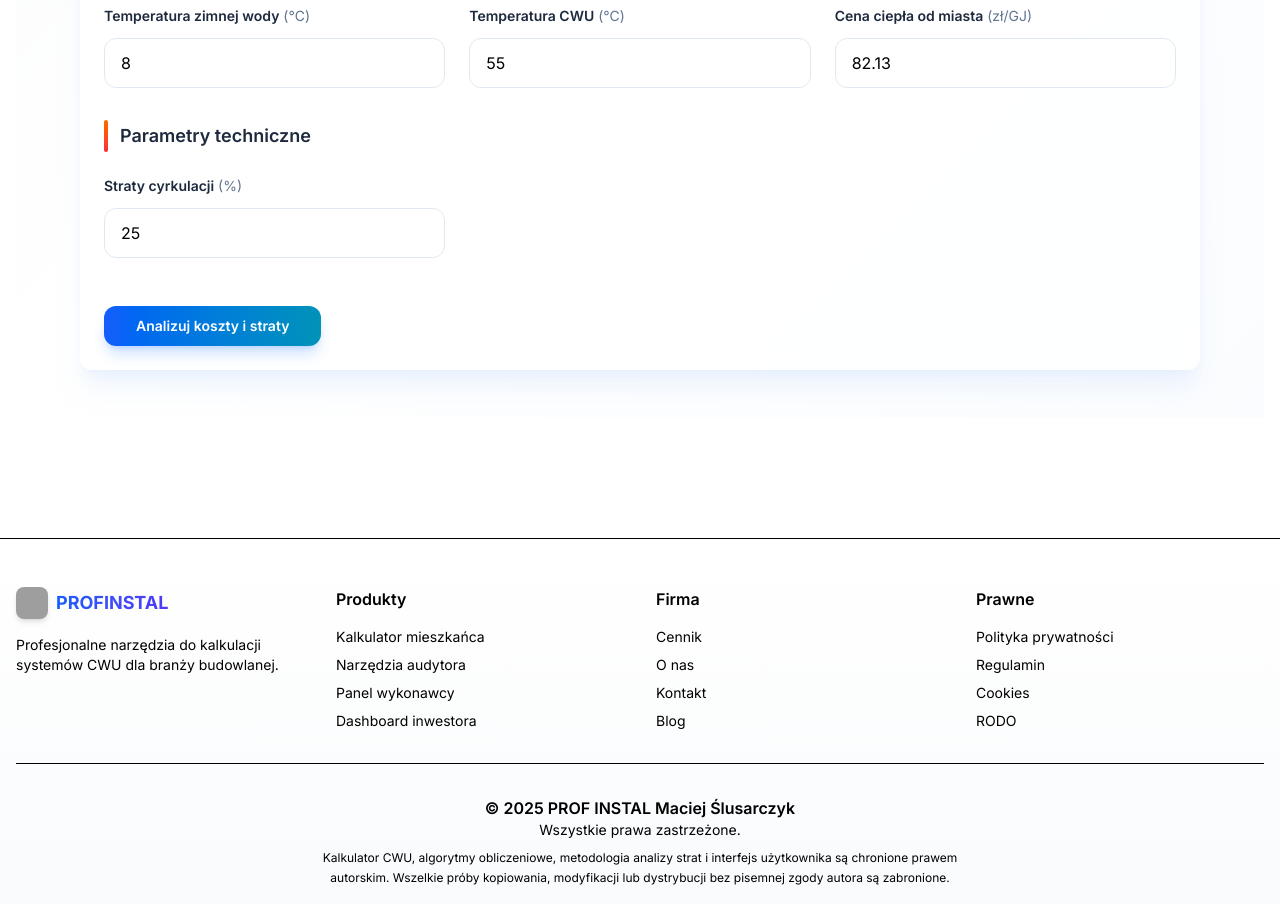
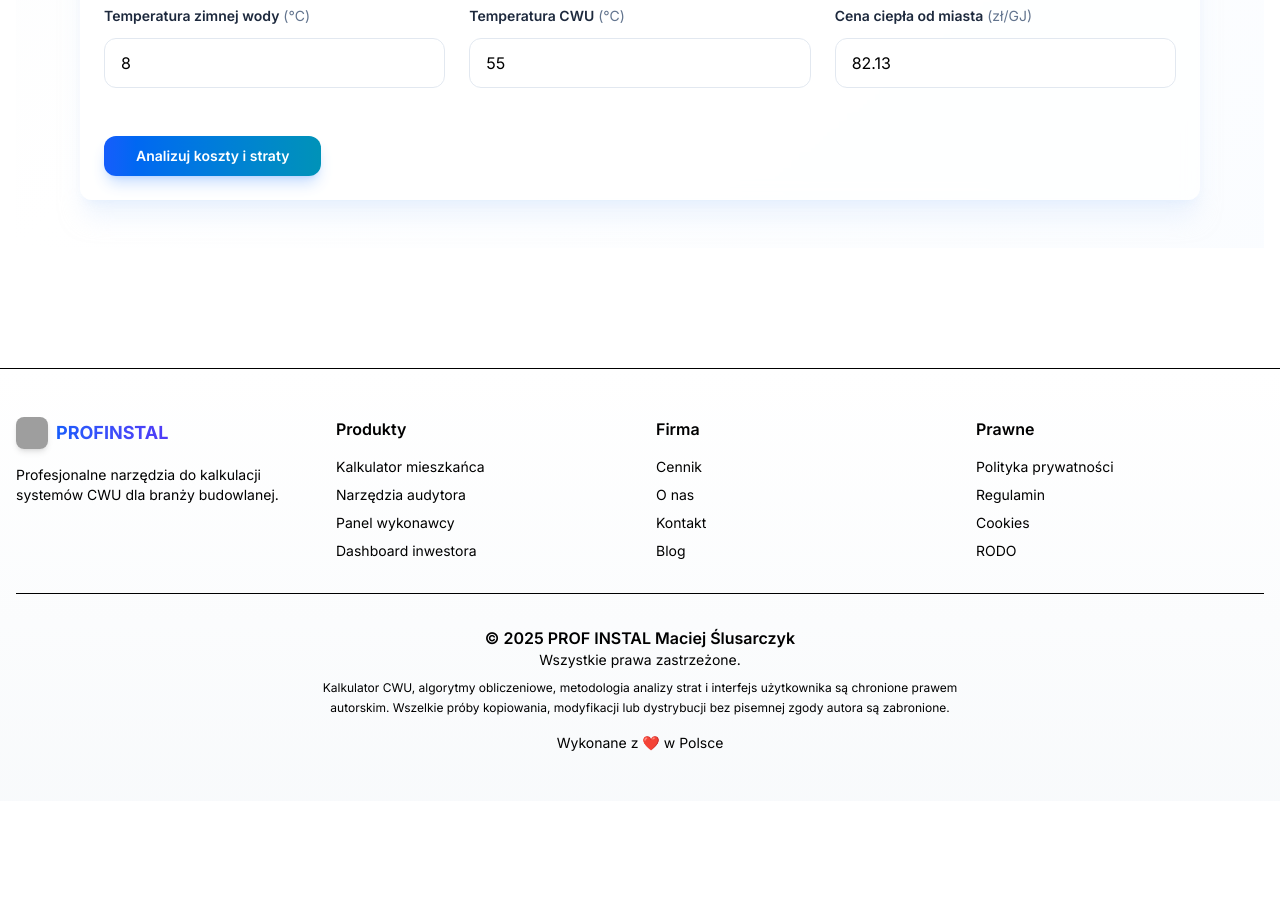
Before and after one commit to maciejslusarczykprofinstal/CWUv6, a Next.js app: page /mieszkancy in a window 1280 px wide. Shown: the part 900-1804 px from the top of the page. After the commit the page ends 1701 px from the top, so only its background shows below. Built offline with nearby package versions, Linux system fonts and the light colour scheme; grey boxes are pictures that could not be loaded.

Commit message:
UI: usuń nieużywane pole 'Straty cyrkulacji' z panelu mieszkańca

```diff
--- a/src/app/mieszkancy/page.tsx
+++ b/src/app/mieszkancy/page.tsx
@@ -216,27 +216,6 @@ export default function MieszkancyPage() {
                       defaultValue={82.13}
                       className="w-full px-4 py-3 border border-slate-200 dark:border-slate-700 rounded-xl bg-white/50 dark:bg-slate-800/50 backdrop-blur-sm focus:ring-2 focus:ring-blue-500 focus:border-transparent transition-all placeholder-slate-400 dark:placeholder-slate-500"
                       required
-                    />
-                  </Field>
-                </div>
-              </div>
-
-              {/* Technical Parameters */}
-              <div className="space-y-6">
-                <div className="flex items-center gap-3 mb-6">
-                  <div className="w-1 h-8 bg-gradient-to-b from-orange-500 to-red-500 rounded-full"></div>
-                  <h3 className="text-lg font-semibold text-slate-800 dark:text-slate-200">
-                    Parametry techniczne
-                  </h3>
-                </div>
-                <div className="grid md:grid-cols-3 gap-6">
-                  <Field label="Straty cyrkulacji" unit="%">
-                    <input
-                      name="circulationLossPct"
-                      type="number"
-                      step="0.1"
-                      defaultValue={25}
-                      className="w-full px-4 py-3 border border-slate-200 dark:border-slate-700 rounded-xl bg-white/50 dark:bg-slate-800/50 backdrop-blur-sm focus:ring-2 focus:ring-blue-500 focus:border-transparent transition-all placeholder-slate-400 dark:placeholder-slate-500"
                     />
                   </Field>
                 </div>
```
Also changed, not shown: 1 other file (tests, documents, lock files or other folders).
